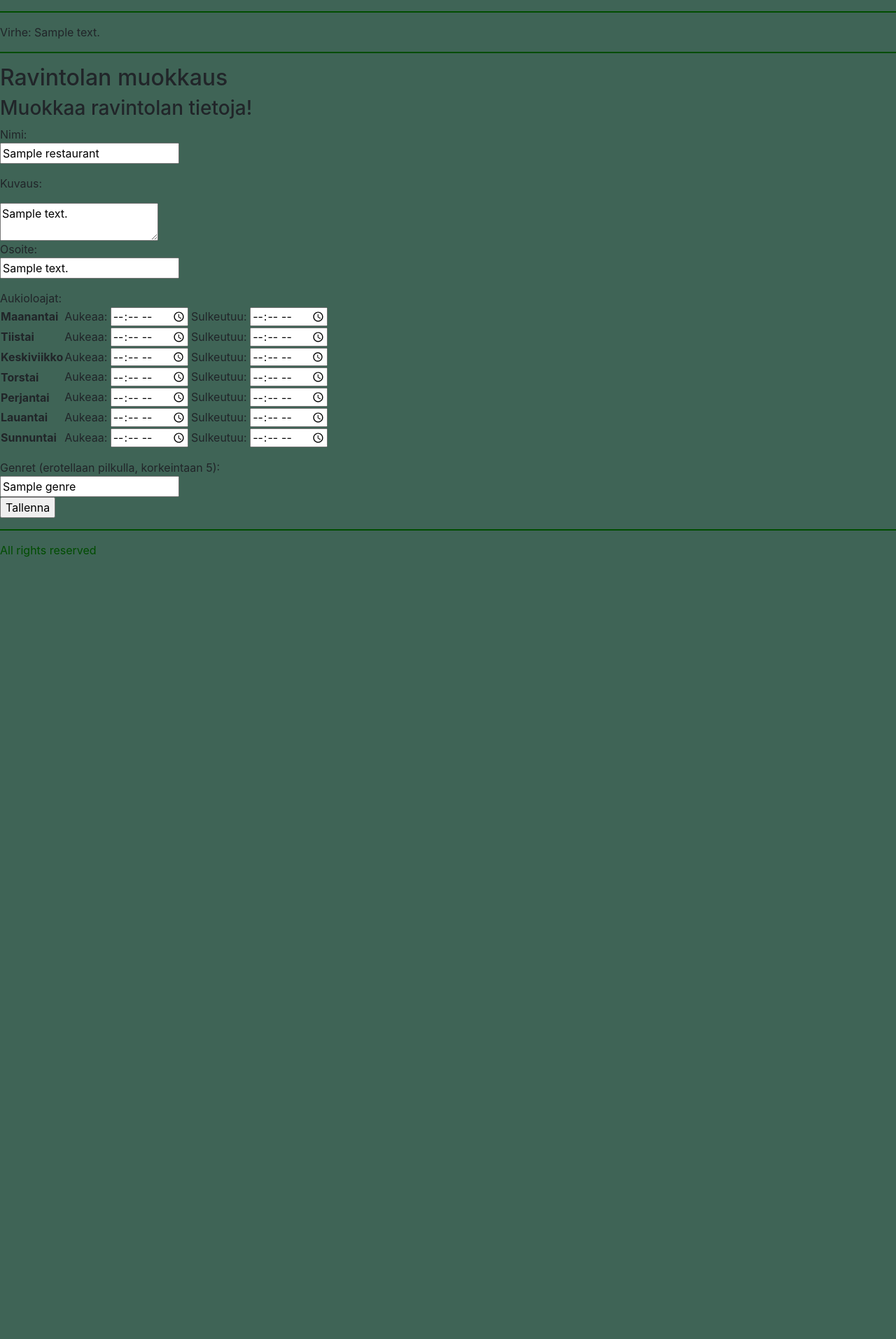
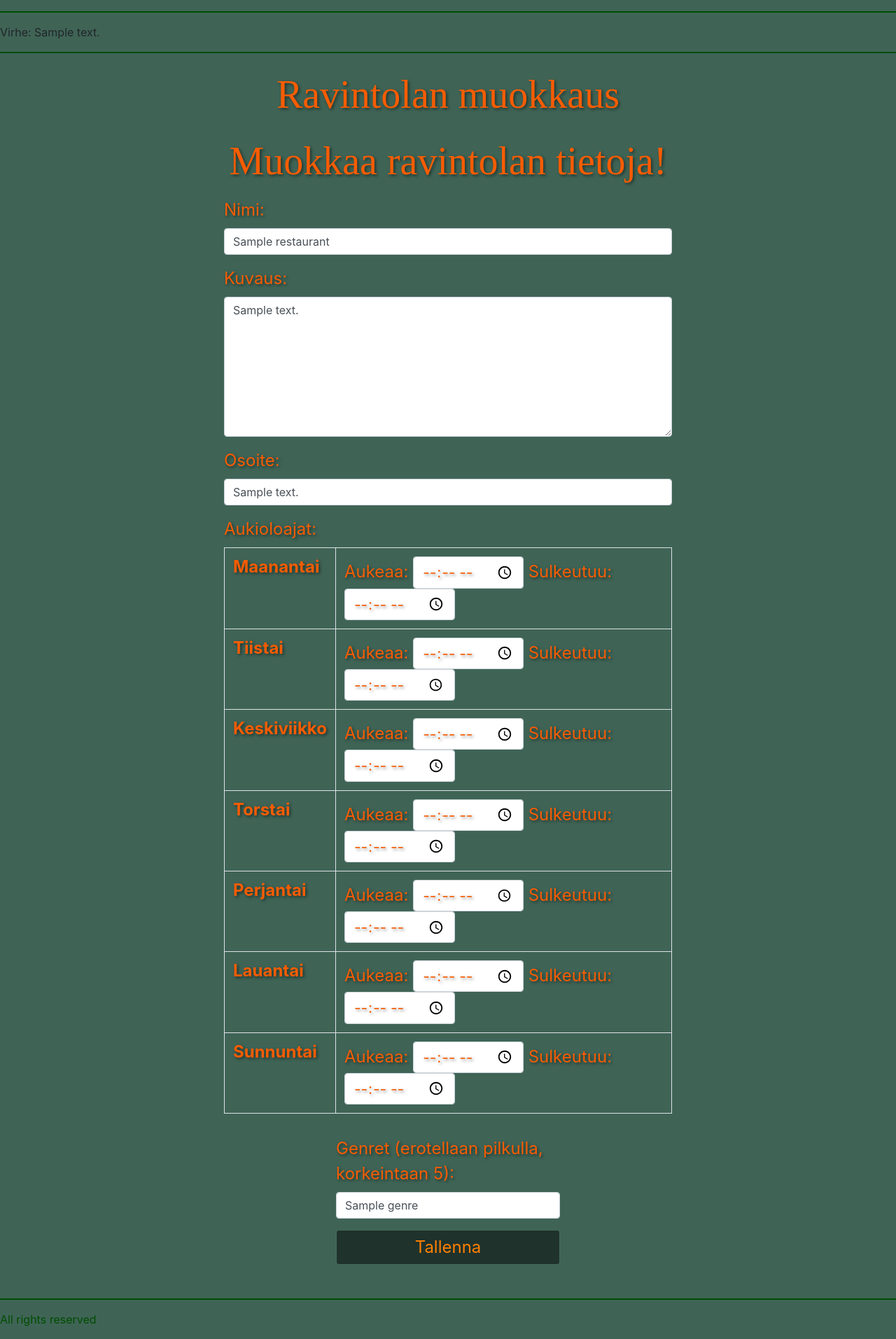
Before and after one commit to KirillosTY/RestaSearch, a Flask app: template pythonFlaskBackend/templates/single_edit_rest.html in a window 1280 px wide. Shown: the part 84-1997 px from the top of the page at 70% size. Before the commit the page ends 880 px from the top, so only its background shows below. Run offline with Flask 3, Linux system fonts and the light colour scheme; the template is opened without the code that fills it: most values are stand-ins (such as "Sample title", 1, 10 or a date in 2020); some libraries are stand-ins or nearby versions.

Commit message:
edited shit

```diff
--- a/pythonFlaskBackend/templates/single_edit_rest.html
+++ b/pythonFlaskBackend/templates/single_edit_rest.html
@@ -1,76 +1,107 @@
 {% extends "layout.html" %}
 
-{% block headline %}<h2>Ravintolan muokkaus</h2>{% endblock %}
+{% block headline %}
+<h2 class="default-title">Ravintolan muokkaus</h2>
+{% endblock %}
+
 {% block content %}
-<input type="hidden" name="csrf_token" value="{{ session.csrf_token }}">
+<div class="form-group-creation">
+    <h2 class="default-title">Muokkaa ravintolan tietoja!</h2>
 
-<h3>Muokkaa ravintolan tietoja!</h3>
-<form action="/edit/restaurants/{{restaurant.id}}" method="POST" onSubmit="return checkRestaurant(this)">
-  <input type="hidden" name="csrf_token" value="{{ session.csrf_token }}">
+    <form action="/edit/restaurants/{{ restaurant.id }}" method="POST" class="form-group" onSubmit="return checkRestaurant(this)">
 
-  <p>Nimi:<br>
-  <input type="text" name="name" value="{{ restaurant.name }}"></input>
-  <br>
+        <div class="form-group creation">
+            <label for="name">Nimi:</label>
+            <input type="text" name="name" class="form-control" id="name" value="{{ restaurant.name }}">
+        </div>
 
-  <p>Kuvaus:</p>
-  <textarea type="text" name="description">{{ restaurant.description }}</textarea>
+        <div class="form-group creation description">
+            <label for="description">Kuvaus:</label>
+            <textarea name="description" class="form-control description" id="description">{{ restaurant.description }}</textarea>
+        </div>
 
-  <p>Osoite:<br>
-  <input type="text" name="address" value="{{ restaurant.address }}"></input>
-  <br>
+        <div class="form-group creation">
+            <label for="address">Osoite:</label>
+            <input type="text" name="address" class="form-control" id="address" value="{{ restaurant.address }}">
+        </div>
 
-  <p>Aukioloajat:<br>
-  <table>
-    <tr><th>Maanantai</th>
-      <td>Aukeaa: <input type="time" name="monday_open" value="{{ restaurant.monday_open }}"> </input>
-         Sulkeutuu: <input type="time" name="monday_close" value="{{ restaurant.monday_close }}"></input></td></tr>
+        <label for="dates">Aukioloajat:</label>
+        <div class="form-group">
+            <table id="dates" class="table table-bordered date">
+                <tr>
+                    <th class="info">Maanantai</th>
+                    <td class="info">
+                        Aukeaa: <input type="time" name="monday_open" class="form-control d-inline w-auto" value="{{ restaurant.monday_open }}">
+                        Sulkeutuu: <input type="time" name="monday_close" class="form-control d-inline w-auto" value="{{ restaurant.monday_close }}">
+                    </td>
+                </tr>
+                <tr>
+                    <th class="info">Tiistai</th>
+                    <td class="info">
+                        Aukeaa: <input type="time" name="tuesday_open" class="form-control d-inline w-auto" value="{{ restaurant.tuesday_open }}">
+                        Sulkeutuu: <input type="time" name="tuesday_close" class="form-control d-inline w-auto" value="{{ restaurant.tuesday_close }}">
+                    </td>
+                </tr>
+                <tr>
+                    <th class="info">Keskiviikko</th>
+                    <td class="info">
+                        Aukeaa: <input type="time" name="wednesday_open" class="form-control d-inline w-auto" value="{{ restaurant.wednesday_open }}">
+                        Sulkeutuu: <input type="time" name="wednesday_close" class="form-control d-inline w-auto" value="{{ restaurant.wednesday_close }}">
+                    </td>
+                </tr>
+                <tr>
+                    <th class="info">Torstai</th>
+                    <td class="info">
+                        Aukeaa: <input type="time" name="thursday_open" class="form-control d-inline w-auto" value="{{ restaurant.thursday_open }}">
+                        Sulkeutuu: <input type="time" name="thursday_close" class="form-control d-inline w-auto" value="{{ restaurant.thursday_close }}">
+                    </td>
+                </tr>
+                <tr>
+                    <th class="info">Perjantai</th>
+                    <td class="info">
+                        Aukeaa: <input type="time" name="friday_open" class="form-control d-inline w-auto" value="{{ restaurant.friday_open }}">
+                        Sulkeutuu: <input type="time" name="friday_close" class="form-control d-inline w-auto" value="{{ restaurant.friday_close }}">
+                    </td>
+                </tr>
+                <tr>
+                    <th class="info">Lauantai</th>
+                    <td class="info">
+                        Aukeaa: <input type="time" name="saturday_open" class="form-control d-inline w-auto" value="{{ restaurant.saturday_open }}">
+                        Sulkeutuu: <input type="time" name="saturday_close" class="form-control d-inline w-auto" value="{{ restaurant.saturday_close }}">
+                    </td>
+                </tr>
+                <tr>
+                    <th class="info">Sunnuntai</th>
+                    <td class="info">
+                        Aukeaa: <input type="time" name="sunday_open" class="form-control d-inline w-auto" value="{{ restaurant.sunday_open }}">
+                        Sulkeutuu: <input type="time" name="sunday_close" class="form-control d-inline w-auto" value="{{ restaurant.sunday_close }}">
+                    </td>
+                </tr>
+            </table>
+        </div>
 
-    <tr><th>Tiistai</th>
-      <td>Aukeaa: <input type="time" name="tuesday_open" value="{{ restaurant.tuesday_open }}"></input>
-         Sulkeutuu: <input type="time" name="tuesday_close" value="{{ restaurant.tuesday_close }}"></input></td></tr>
+        <div class="form-group">
+            <label for="genre">Genret (erotellaan pilkulla, korkeintaan 5):</label>
+            <input type="text" name="genre" class="form-control" value="{{ restaurant.genre }}">
+        </div>
 
-    <tr><th>Keskiviikko</th>
-      <td>Aukeaa: <input type="time" name="wednesday_open" value="{{ restaurant.wednesday_open }}"></input>
-         Sulkeutuu: <input type="time" name="wednesday_close" value="{{ restaurant.wednesday_close }}"></input></td></tr>
-
-    <tr><th>Torstai</th>
-      <td>Aukeaa: <input type="time" name="thursday_open" value="{{ restaurant.thursday_open }}"></input>
-         Sulkeutuu: <input type="time" name="thursday_close" value="{{ restaurant.thursday_close }}"></input></td></tr>
-
-    <tr><th>Perjantai</th>
-      <td>Aukeaa: <input type="time" name="friday_open" value="{{ restaurant.friday_open }}"></input>
-         Sulkeutuu: <input type="time" name="friday_close" value="{{ restaurant.friday_close }}"></input></td></tr>
-
-    <tr><th>Lauantai</th>
-      <td>Aukeaa: <input type="time" name="saturday_open" value="{{ restaurant.saturday_open }}"></input>
-         Sulkeutuu: <input type="time" name="saturday_close" value="{{ restaurant.saturday_close }}"></input></td></tr>
-
-    <tr><th>Sunnuntai</th>
-      <td>Aukeaa: <input type="time" name="sunday_open" value="{{ restaurant.sunday_open }}"></input>
-         Sulkeutuu: <input type="time" name="sunday_close" value="{{ restaurant.sunday_close }}"></input></td></tr>
-  </table>
-
-
-  <p>Genret (erotellaan pilkulla, korkeintaan 5):<br>
-    <input type="text" name="genre" value="{{ restaurant.genre }}"></input>
-
-  <br>
-  <input type="submit" value="Tallenna">
-
+        <div class="form-group">
+            <input type="submit" class="btn btn-primary" value="Tallenna">
+        </div>
     </form>
+</div>
 
 <script>
-  function check(form) {
-    if (form.name.value.length >= 16 || form.name.value.length <= 2) {
-      alert("Ravintolan nimen tulee olla 4-16 merkkiä pitkä");
+    function checkRestaurant(form) {
+        if (form.name.value.length < 2 || form.name.value.length > 16) {
+            alert("Nimen tulee olla 2-16 merkkiä pitkä");
             return false;
         }
         if (form.description.value.length < 8) {
-      alert("Kuvauksen tulee sisältää ainakin 8 merkkiä");
+            alert("Kuvauksen tulee olla vähintään 8 merkkiä pitkä");
             return false;
         }
         return true;
     }
 </script>
-
 {% endblock %}
```
Lines whose indentation alone changed are shown as unchanged.
